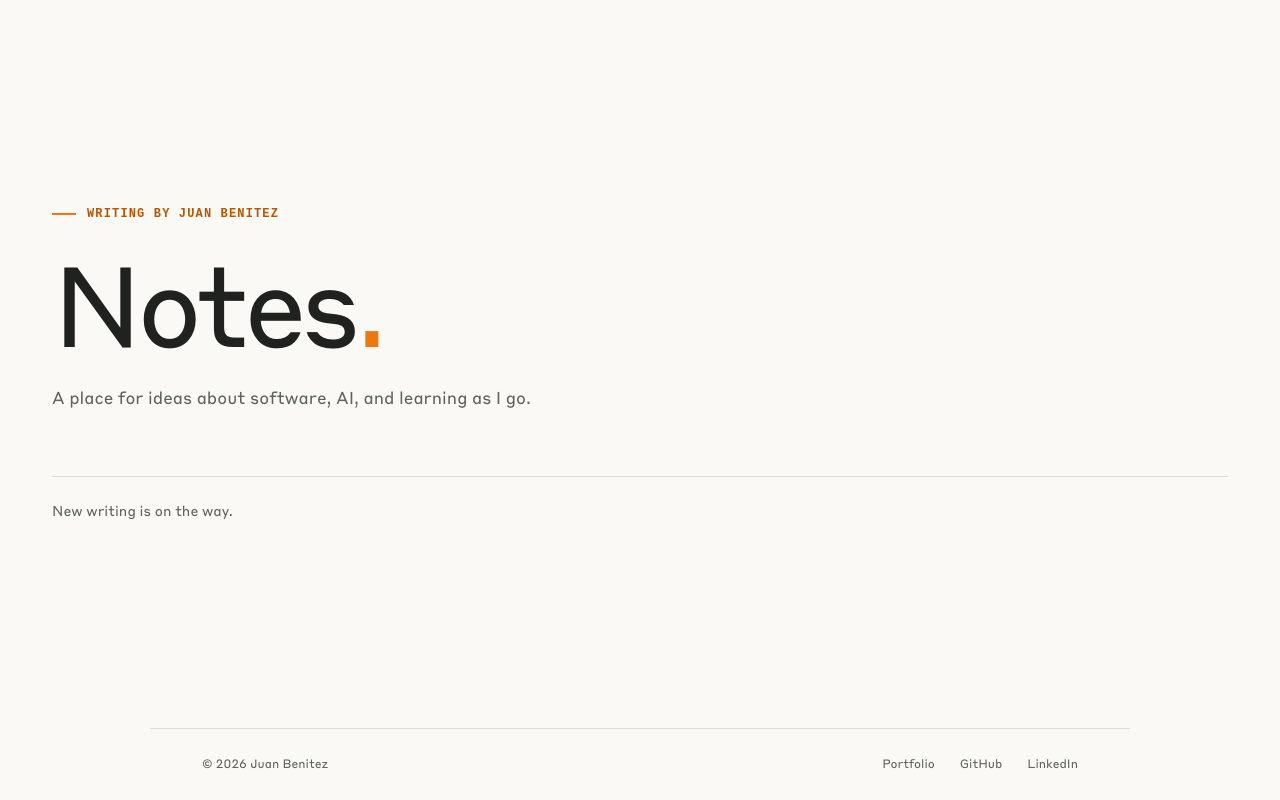
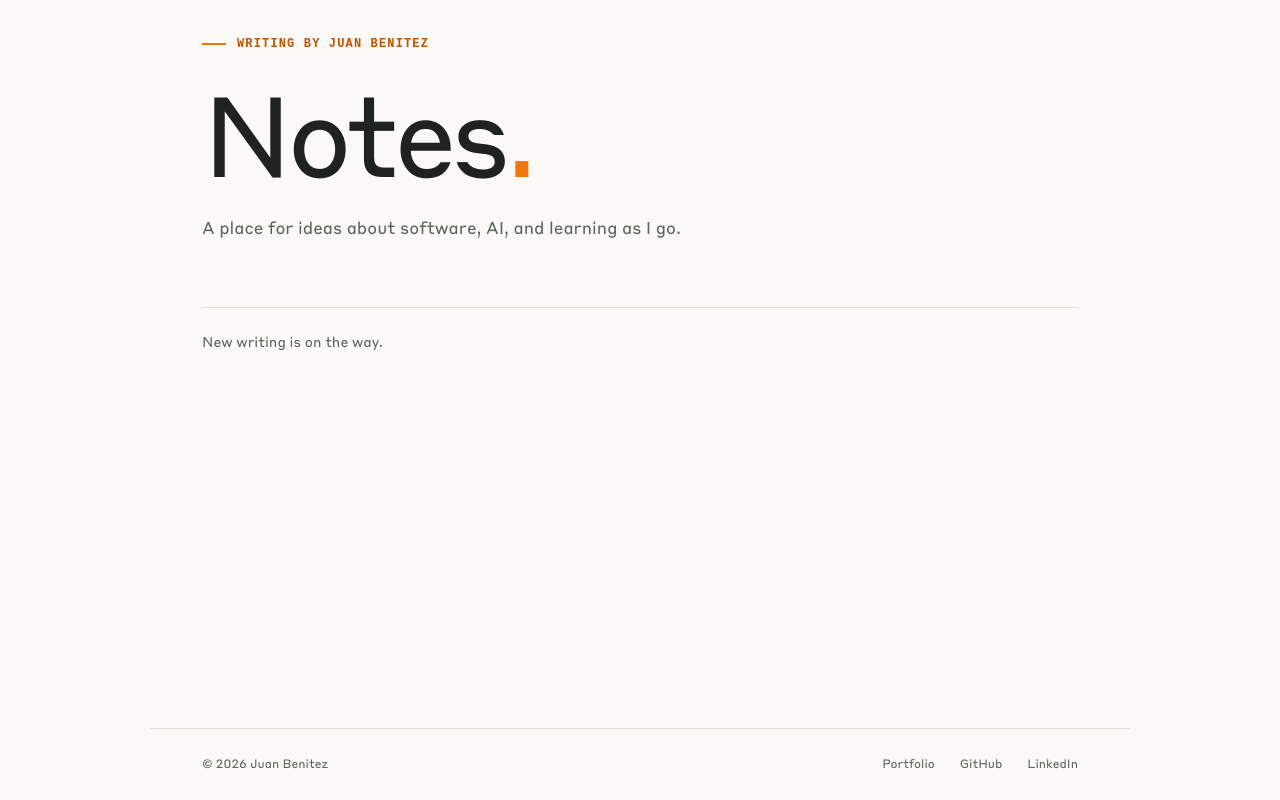
Before and after one commit to juanbeniteza/notes-website, an Astro site: page / in a window 1280 px wide. Built offline with nearby package versions, Linux system fonts and the light colour scheme; Astro itself is replaced by a stand-in of ours.

Commit message:
Align notes content on desktop

```diff
--- a/src/styles/global.css
+++ b/src/styles/global.css
@@ -31,7 +31,7 @@ a:focus-visible { outline: 2px solid var(--orange-deep); outline-offset: 4px; }
 ::selection { background: #ffca9c; color: var(--ink); }
 .shell { width: min(100%, 980px); margin-inline: auto; padding-inline: clamp(24px, 5vw, 52px); }
 .page-frame { min-height: 100svh; display: grid; grid-template-rows: 1fr auto; }
-.main-content { width: 100%; align-self: center; }
+.main-content { align-self: start; }
 .notes-home { padding-top: clamp(54px, 9vh, 100px); padding-bottom: 75px; }
 .notes-home-empty { padding-top: 35px; padding-bottom: 35px; }
 .eyebrow { display: flex; align-items: center; gap: 11px; margin: 0 0 19px; color: var(--orange-deep); font: 700 12px/1.5 monospace; letter-spacing: 1.15px; }
```
